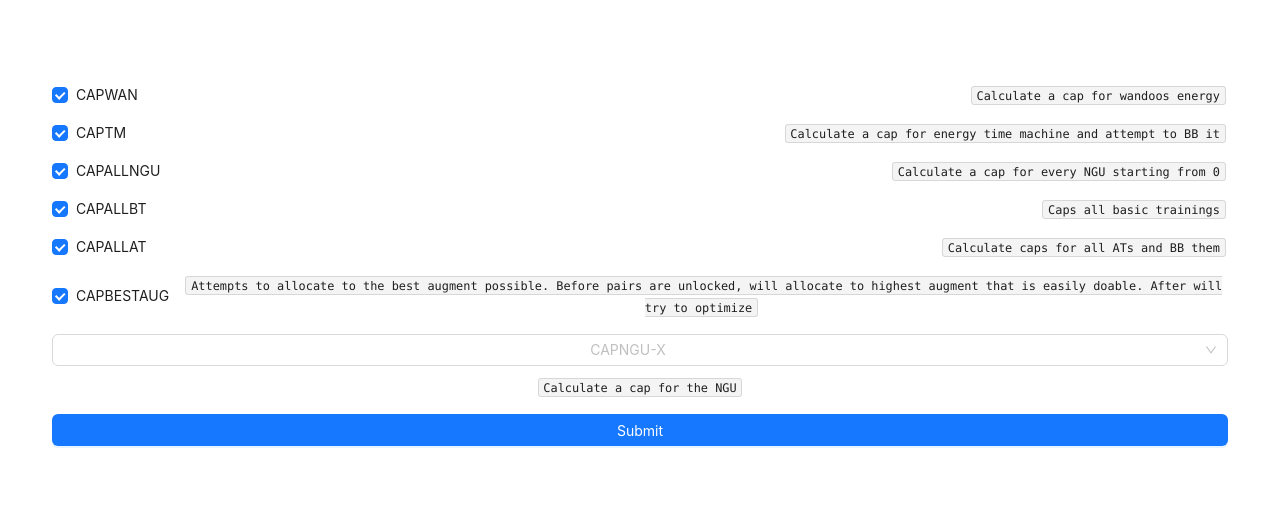
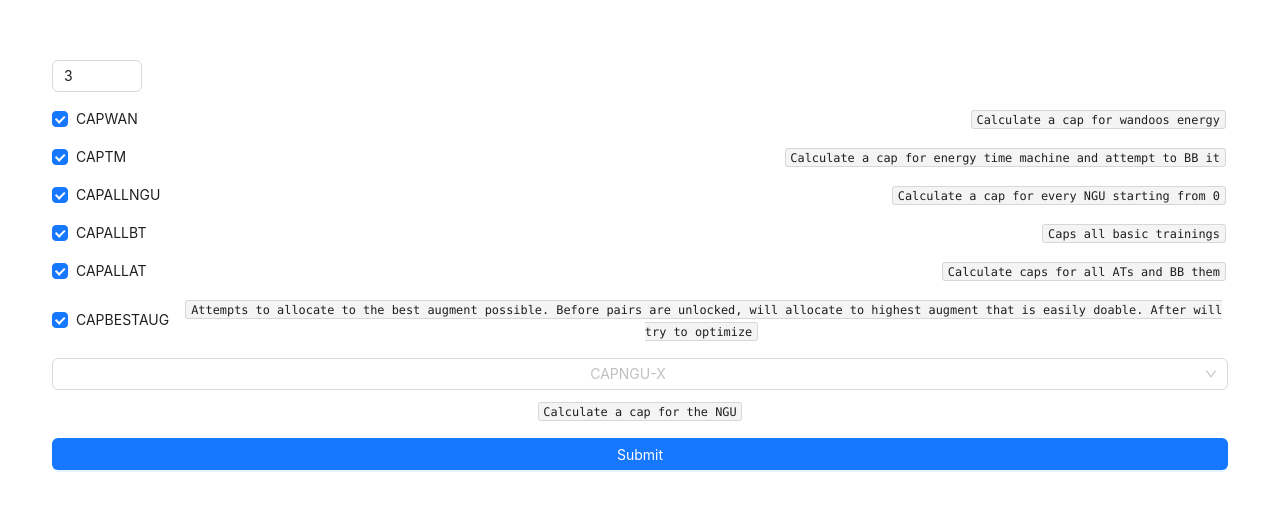
Before and after one commit to RdotSilva/TypeScript-React-Vite-NGU-Profile-Helper, a React (Vite) app: page / in a window 1280 px wide. Shown: the part 135-646 px from the top of the page. Built offline with nearby package versions, Linux system fonts and the light colour scheme.

Commit message:
Add TimeSelectForm to SelectForm

```diff
--- a/src/components/EnergyForm/EnergyForm.tsx
+++ b/src/components/EnergyForm/EnergyForm.tsx
@@ -8,6 +8,7 @@ import {
 } from "../../types/energy/energyTypes";
 import CheckFormItem from "../CheckFormItem/CheckFormItem";
 import SelectFormItem from "../SelectFormItem/SelectFormItem";
+import TimeSelectForm from "../TimeSelectForm/TimeSelectForm";
 
 interface EnergyFormProps {
   defaultValues: { [key: string]: boolean };
@@ -25,6 +26,7 @@ const EnergyForm = ({ defaultValues }: EnergyFormProps) => {
   return (
     <form onSubmit={handleSubmit(onSubmit)}>
       <Flex gap="middle" vertical>
+        <TimeSelectForm control={control} />
         <CheckFormItem
           name={EnergyCapFieldNames.CAPWAN}
           description={EnergyCapFieldDescriptions.CAPWAN}
```
